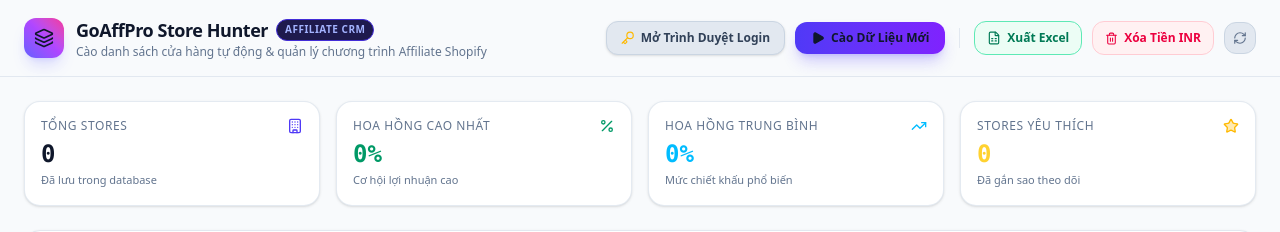
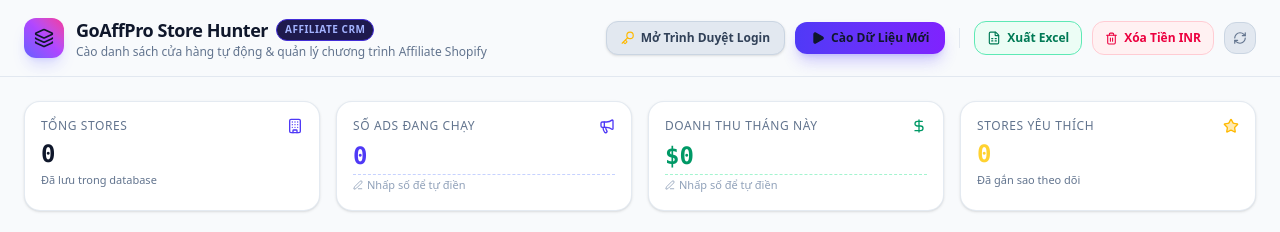
Before and after one commit to ankhang041074-alt/goaffpro-crawler-, a React (Vite) app in the folder frontend/: page / in a window 1280 px wide. Shown: the top 232 px of the page. Built offline with nearby package versions, Linux system fonts and the light colour scheme; no server answers.

Commit message:
feat: replace commission stat cards with user-editable active ads and monthly revenue cards

```diff
--- a/frontend/src/App.tsx
+++ b/frontend/src/App.tsx
@@ -22,7 +22,9 @@ import {
   ChevronRight,
   ShieldCheck,
   Building,
-  Trash2
+  Trash2,
+  Megaphone,
+  DollarSign
 } from 'lucide-react';
 
 interface Store {
@@ -92,6 +94,20 @@ export default function App() {
   const [selectedStore, setSelectedStore] = useState<Store | null>(null);
   const [editingNote, setEditingNote] = useState<string>('');
   const [editingStatus, setEditingStatus] = useState<string>('available');
+
+  // User Customizable Tracking (Ads & Revenue)
+  const [runningAds, setRunningAds] = useState<string>(() => localStorage.getItem('running_ads') || '0');
+  const [monthlyRevenue, setMonthlyRevenue] = useState<string>(() => localStorage.getItem('monthly_revenue') || '$0');
+
+  function updateRunningAds(val: string) {
+    setRunningAds(val);
+    localStorage.setItem('running_ads', val);
+  }
+
+  function updateMonthlyRevenue(val: string) {
+    setMonthlyRevenue(val);
+    localStorage.setItem('monthly_revenue', val);
+  }
 
   const pollingRef = useRef<any>(null);
 
@@ -442,26 +458,44 @@ export default function App() {
             <span className="text-[11px] text-slate-500 mt-0.5 block">Đã lưu trong database</span>
           </div>
 
-          <div className="bg-white border border-slate-200/90 rounded-2xl p-4 shadow-sm">
+          <div className="bg-white border border-slate-200/90 rounded-2xl p-4 shadow-sm hover:border-indigo-300 transition group">
             <div className="flex items-center justify-between text-slate-500 mb-1">
-              <span className="text-xs font-medium uppercase tracking-wider">Hoa Hồng Cao Nhất</span>
-              <Percent size={16} className="text-emerald-600" />
+              <span className="text-xs font-medium uppercase tracking-wider">Số Ads Đang Chạy</span>
+              <Megaphone size={16} className="text-indigo-600 group-hover:scale-110 transition" />
             </div>
-            <div className="text-2xl font-black text-emerald-600 font-mono">
-              {stats?.max_commission || 0}%
+            <div className="flex items-center gap-1">
+              <input
+                type="text"
+                value={runningAds}
+                onChange={e => updateRunningAds(e.target.value)}
+                placeholder="0"
+                className="text-2xl font-black text-indigo-600 font-mono bg-transparent border-b border-dashed border-indigo-200 focus:border-indigo-500 focus:outline-none w-full py-0.5"
+                title="Nhấp vào để tự điền số ads đang chạy"
+              />
             </div>
-            <span className="text-[11px] text-slate-500 mt-0.5 block">Cơ hội lợi nhuận cao</span>
+            <span className="text-[11px] text-slate-400 mt-0.5 block flex items-center gap-1">
+              <Edit3 size={10} /> Nhấp số để tự điền
+            </span>
           </div>
 
-          <div className="bg-white border border-slate-200/90 rounded-2xl p-4 shadow-sm">
+          <div className="bg-white border border-slate-200/90 rounded-2xl p-4 shadow-sm hover:border-emerald-300 transition group">
             <div className="flex items-center justify-between text-slate-500 mb-1">
-              <span className="text-xs font-medium uppercase tracking-wider">Hoa Hồng Trung Bình</span>
-              <TrendingUp size={16} className="text-sky-400" />
+              <span className="text-xs font-medium uppercase tracking-wider">Doanh Thu Tháng Này</span>
+              <DollarSign size={16} className="text-emerald-600 group-hover:scale-110 transition" />
             </div>
-            <div className="text-2xl font-black text-sky-400 font-mono">
-              {stats?.avg_commission || 0}%
+            <div className="flex items-center gap-1">
+              <input
+                type="text"
+                value={monthlyRevenue}
+                onChange={e => updateMonthlyRevenue(e.target.value)}
+                placeholder="$0"
+                className="text-2xl font-black text-emerald-600 font-mono bg-transparent border-b border-dashed border-emerald-200 focus:border-emerald-500 focus:outline-none w-full py-0.5"
+                title="Nhấp vào để tự điền doanh thu tháng này"
+              />
             </div>
-            <span className="text-[11px] text-slate-500 mt-0.5 block">Mức chiết khấu phổ biến</span>
+            <span className="text-[11px] text-slate-400 mt-0.5 block flex items-center gap-1">
+              <Edit3 size={10} /> Nhấp số để tự điền
+            </span>
           </div>
 
           <div className="bg-white border border-slate-200/90 rounded-2xl p-4 shadow-sm">
```
